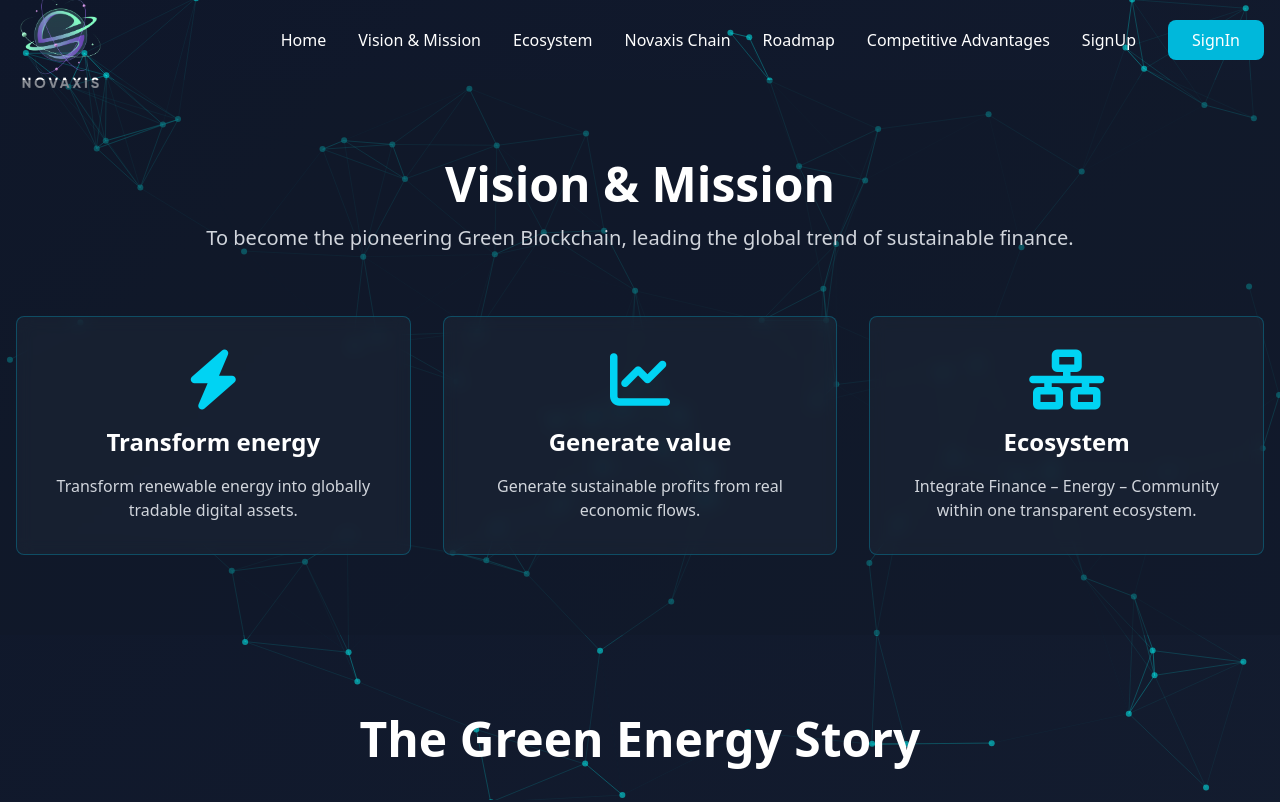
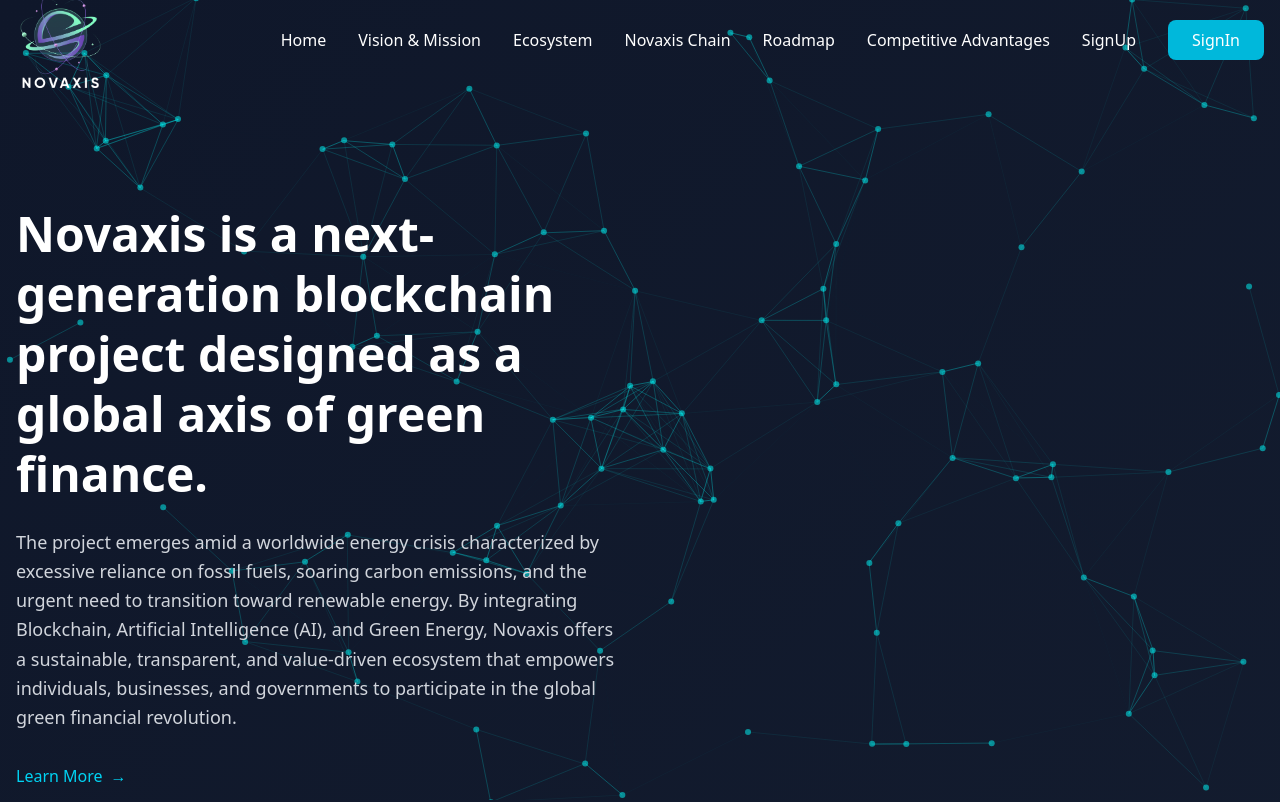
Before and after one commit to jasontran1403/novaxisgreen, a React (Vite) app: page / in a window 1280 px wide. Shown: the top 802 px of the page. Built offline with nearby package versions, Linux system fonts and the light colour scheme.

Commit message:
remove ico section only

```diff
--- a/src/components/landing/HeroSection.jsx
+++ b/src/components/landing/HeroSection.jsx
@@ -33,7 +33,7 @@
           </div>
 
           {/* Right Column - Countdown & Payment Icons */}
-          <div className="text-center">
+          {/* <div className="text-center">
             <div className="bg-gray-800/50 backdrop-blur-sm rounded-lg p-8 border border-cyan-500/50">
               <h3 className="text-2xl font-bold text-white mb-6">
                 ICO Starts in
@@ -60,7 +60,7 @@
                 <i className="fab fa-ethereum"></i>
               </div>
             </div>
-          </div>
+          </div> */}
         </div>
       </div>
     </section>
--- a/src/pages/Landing.jsx
+++ b/src/pages/Landing.jsx
@@ -83,7 +83,7 @@
       <div id="particles-js" className="fixed inset-0 -z-10"></div>
 
       <LandingNavbar />
-      {/* <HeroSection /> */}
+      <HeroSection />
       <VisionMission />
       <GreenEnergyStory />
       <Ecosystem />
```
